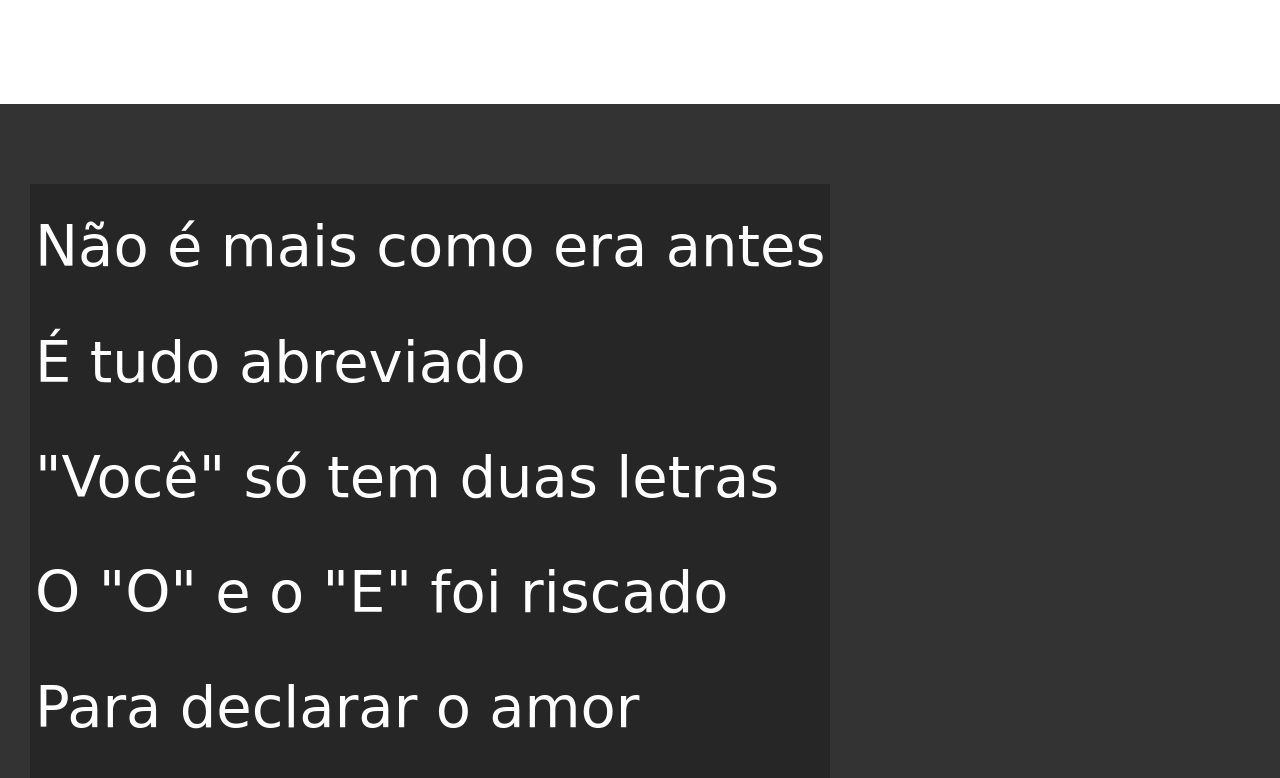
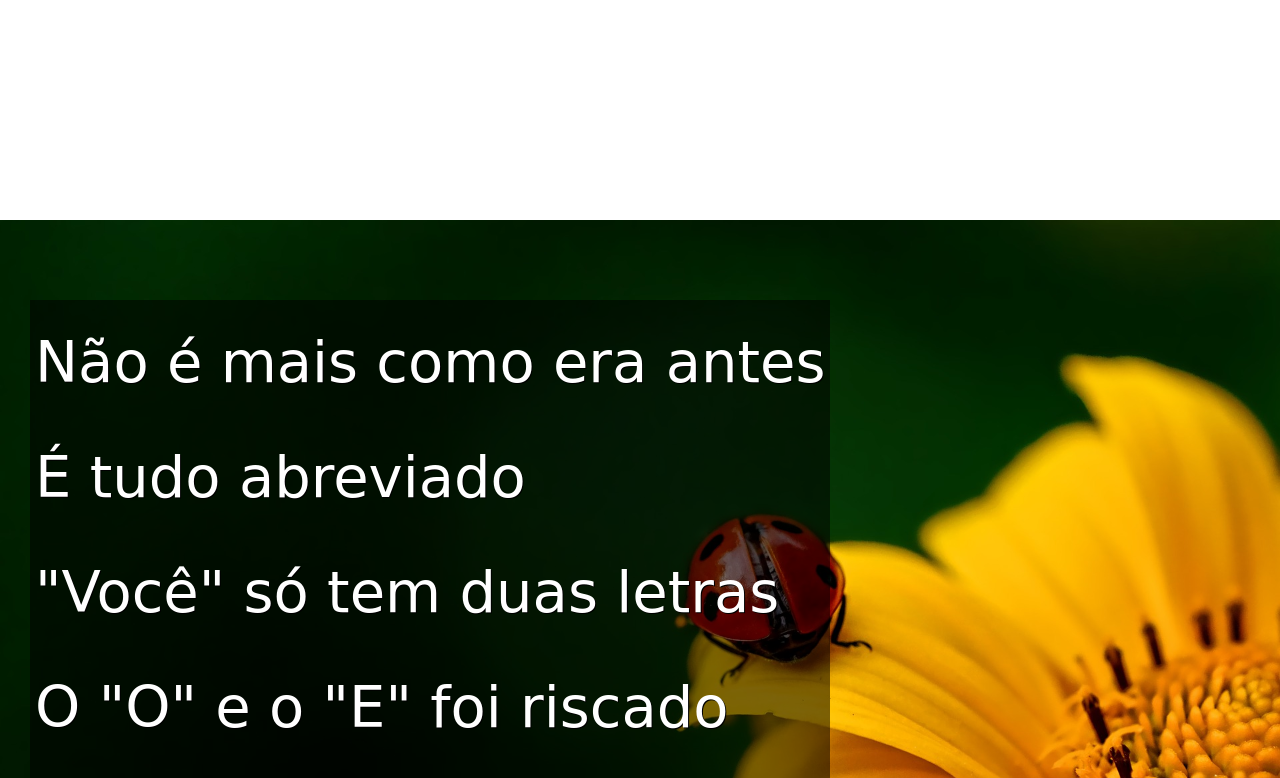
Before and after one commit to erikiitirouforcella/html-css, a plain HTML site: page desafios/d012/index.html in a window 1280 px wide. Shown: the part 1122-1900 px from the top of the page. Drawn offline with Linux system fonts and the light colour scheme; a web font is replaced by a local one.

Commit message:
finalização do projeto

```diff
--- a/desafios/d012/estilo/style.css
+++ b/desafios/d012/estilo/style.css
@@ -58,6 +58,10 @@
     font-size: 4.5vw;
   }
 
+  section > p {
+    padding-bottom: 2em;
+  }
+
   section.normal {
     background-color: white;
     color: black;
@@ -66,13 +70,26 @@
   section.imagem {
     background-color: rgb(51, 51, 51);
     color: white;
+    box-shadow: inset 6px 6px 13px 0px rgb(0, 0, 0, 0, 0.514);
+    background-size: cover;
+    background-attachment: fixed;
   }
 
   section.imagem > p {
     display: inline-block; /* se adapta ao tamanho do conteudo dento da letra */
     padding: 5px;
-    background-color: rgb(0, 0, 0, 0.253);
+    background-color: rgb(0, 0, 0, 0.514);
+    text-shadow: 1px 1px 0px black;
   }
+
+section#img01 {
+  background-image: url('../imagens/background001.jpg');
+  background-position: right center;
+}
+
+section#img02 {
+  background-image: url('../imagens/background002.jpg');
+}
 
   footer {
     background-color: black;
--- a/desafios/d012/index.html
+++ b/desafios/d012/index.html
@@ -29,7 +29,7 @@
         </p>
     </section>
 
-    <section class="imagem">
+    <section class="imagem" id="img01">
         <p>
             Não é mais como era antes <br>
             É tudo abreviado <br>
@@ -60,7 +60,7 @@
         </p>
     </section>
 
-    <section class="imagem">
+    <section class="imagem" id="img02">
         <p>
             Tenho saudade das cartas <br>
             Escritas com a própria mão <br>
```
